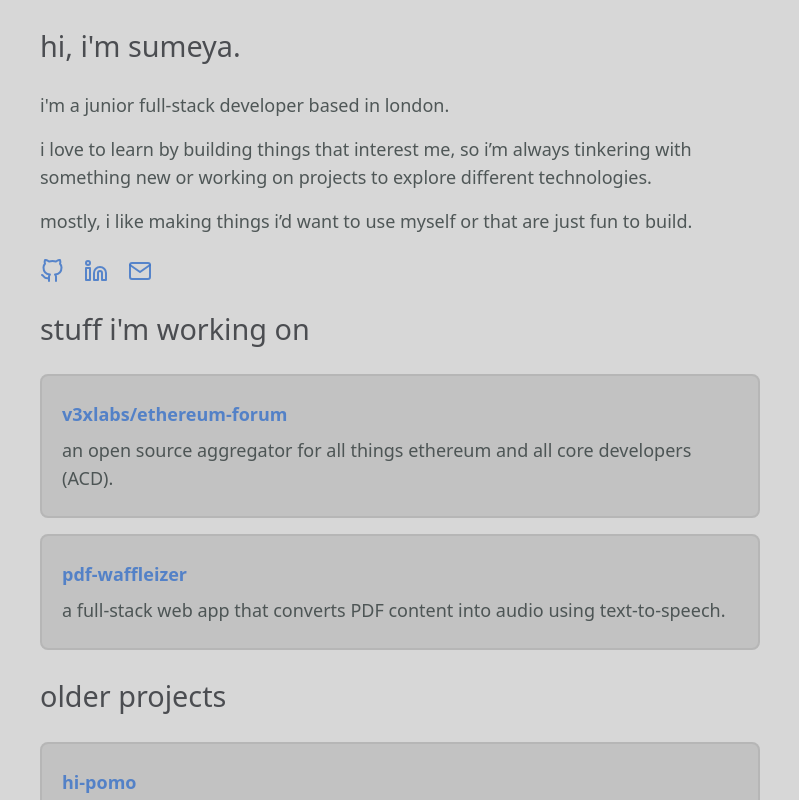
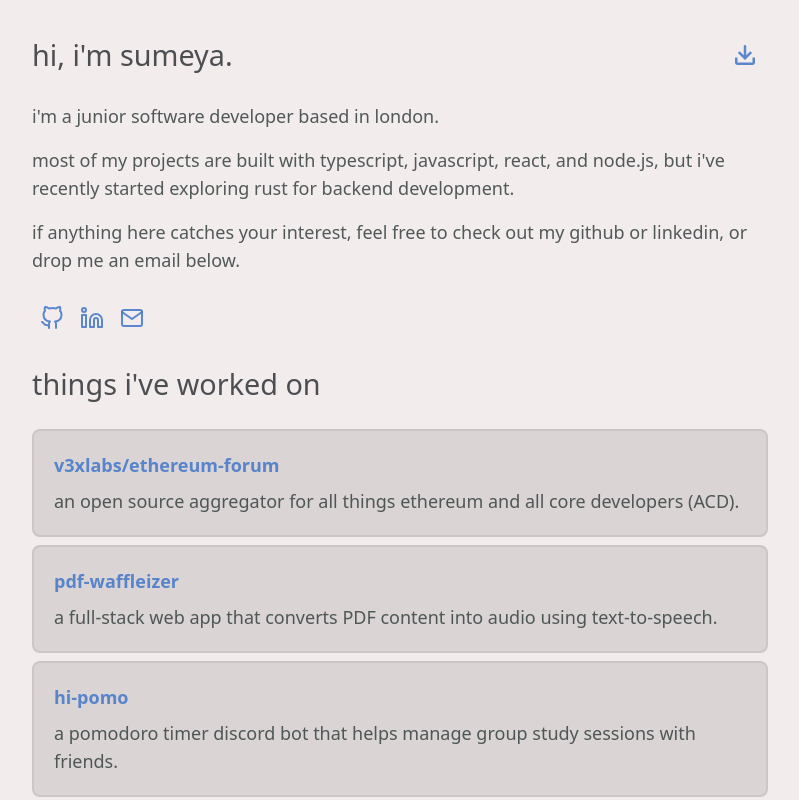
Before and after one commit to sumeyacodes/sumeya.dev, a React (Vite) app: page / in a window 1280 px wide. Shown: the top 800 px of the page, without its empty margins (240-1039 px from the left). Built offline with nearby package versions, Linux system fonts and the light colour scheme.

Commit message:
feat: print pdf button & updated content

```diff
--- a/src/App.tsx
+++ b/src/App.tsx
@@ -1,21 +1,26 @@
 import { PersonalBio } from "./components/personal-bio";
-import { Cards } from "./components/project-cards";
+import { Cards } from "./components/cards";
 import { SocialLinks } from "./components/social-links";
-import { currentProjects, oldProjects, content } from "./util/content";
-import "./styles/index.css";
+import { currentProjects, content, other } from "./util/content";
+import { DownloadButton } from "./components/download-button";
 
 export default function App() {
   return (
-    <main className="space-y-6">
-      <h1>hi, i'm sumeya.</h1>
+    <main className="space-y-6 p-[1.5rem] md:p-[2rem]">
+      <header className="flex items-center justify-between">
+        <h1>hi, i'm sumeya.</h1>
+        <DownloadButton />
+      </header>
+
       <PersonalBio content={content} />
+
       <SocialLinks />
 
-      <h1>stuff i'm working on</h1>
-      <Cards projects={currentProjects} />
+      <h1>things i've worked on</h1>
+      <Cards content={currentProjects} />
 
-      <h1>older projects</h1>
-      <Cards projects={oldProjects} />
+      <h1>other things</h1>
+      <Cards content={other} />
     </main>
   );
 }
--- /dev/null
+++ b/src/components/cards.tsx
@@ -0,0 +1,38 @@
+import type { Projects } from "../util/types";
+
+export function Cards({ content }: { content: Projects[] }) {
+  return (
+    <section className="w-full space-y-2">
+      {content.map((c, index) => (
+        <Content key={index} content={c} />
+      ))}
+    </section>
+  );
+}
+
+function Content({ content }: { content: Projects }) {
+  const card = (
+    <article className="space-y-2 backdrop-brightness-90 border-2 border-secondary/10 hover:border-accent/30 p-5 rounded-lg transition-all duration-250 group">
+      <header className="flex-1 md:flex items-center justify-between">
+        <h3 className="text-lg font-semibold text-accent">{content.title}</h3>
+        {content.date && (
+          <time className="text-sm text-secondary/80">{content.date}</time>
+        )}
+      </header>
+      <p className="text-secondary text-lg">{content.description}</p>
+    </article>
+  );
+
+  return content.url ? (
+    <a
+      href={content.url}
+      title="Github Repository"
+      className="block"
+      target="_blank"
+      rel="noopener noreferrer">
+      {card}
+    </a>
+  ) : (
+    card
+  );
+}
--- /dev/null
+++ b/src/components/download-button.tsx
@@ -0,0 +1,15 @@
+import { CgSoftwareDownload } from "react-icons/cg";
+
+export function DownloadButton() {
+  return (
+    <button
+      title="Download or print PDF"
+      className="p-2 text-3xl rounded-lg hover:backdrop-brightness-90 text-accent transition-all duration-250 group cursor-pointer"
+      onClick={(e) => {
+        e.preventDefault();
+        window.print();
+      }}>
+      <CgSoftwareDownload />
+    </button>
+  );
+}
--- a/src/components/personal-bio.tsx
+++ b/src/components/personal-bio.tsx
@@ -1,14 +1,10 @@
-import { type ReactNode } from "react";
-
-const Formatting = ({ children }: { children: ReactNode }) => {
-  return <p className="text-lg">{children}</p>;
-};
-
 export function PersonalBio({ content }: { content: string[] }) {
   return (
     <section className="space-y-4 text-secondary">
       {content.map((text, index) => (
-        <Formatting key={index}>{text}</Formatting>
+        <p key={index} className="text-lg">
+          {text}
+        </p>
       ))}
     </section>
   );
--- a/src/components/project-cards.tsx
+++ /dev/null
@@ -1,17 +0,0 @@
-import type { Projects } from "../util/types";
-
-export function Cards({ projects }: { projects: Projects[] }) {
-  return (
-    <section className="w-full space-y-4">
-      {projects.map((project, index) => (
-        <a
-          key={index}
-          href={project.url}
-          className="block space-y-2 backdrop-brightness-90 border-2 border-secondary/10 hover:border-accent/30 px-5 py-6 rounded-lg transition-all duration-250 group">
-          <h3 className="text-lg font-semibold text-accent">{project.title}</h3>
-          <p className="text-secondary text-lg">{project.description}</p>
-        </a>
-      ))}
-    </section>
-  );
-}
--- a/src/components/social-links.tsx
+++ b/src/components/social-links.tsx
@@ -2,12 +2,13 @@ import { socials } from "../util/content";
 
 export function SocialLinks() {
   return (
-    <span className="inline-flex space-x-5 text-2xl">
+    <span className="flex items-center text-2xl space-1">
       {socials.map((social) => (
         <a
           key={social.url}
+          title={social.title}
           href={social.url}
-          className="text-accent hover:text-accent/65 transition-colors duration-250">
+          className="text-accent p-2 rounded-lg bg-transparent hover:backdrop-brightness-90 transition-all duration-250 block">
           {social.icon}
         </a>
       ))}
--- a/src/main.tsx
+++ b/src/main.tsx
@@ -1,6 +1,7 @@
 import { StrictMode } from "react";
 import { createRoot } from "react-dom/client";
 import "./styles/themes.css";
+import "./styles/index.css";
 import App from "./App.tsx";
 
 createRoot(document.getElementById("root")!).render(
--- a/src/styles/index.css
+++ b/src/styles/index.css
@@ -1,6 +1,14 @@
+@import "tailwindcss";
+
+@layer base {
+  * {
+    margin: 0;
+    padding: 0;
+    box-sizing: border-box;
+  }
   #root {
     margin: 0 auto;
-  max-width: 45rem;
+    max-width: 50rem;
   }
 
   h1 {
@@ -8,12 +16,15 @@ h1 {
   }
 
   body {
-  margin: 0;
     display: flex;
     place-items: center;
-  min-width: 20px;
+    min-width: 20rem;
     min-height: 100vh;
-  background-color: var(--color-bg);
-  color: var(--color-primary);
-  padding: 1.5rem;
+    font-weight: 400;
   }
+}
+@media print {
+  @page {
+    margin: 0;
+  }
+}
--- a/src/styles/themes.css
+++ b/src/styles/themes.css
@@ -1,7 +1,7 @@
 @import "tailwindcss";
 
 @theme {
-  --color-bg: light-dark(#d7d7d7, #23272a);
+  --color-bg: light-dark(#f2ecec, #23272a);
   --color-primary: light-dark(
     rgba(68, 70, 75, 0.953),
     rgba(184, 172, 172, 0.961)
@@ -12,8 +12,6 @@
 }
 
 :root {
-  line-height: 1.5;
-  font-weight: 400;
   color-scheme: light dark;
 
   color: var(--color-primary);
--- a/src/util/content.tsx
+++ b/src/util/content.tsx
@@ -2,9 +2,9 @@ import { FiGithub, FiLinkedin, FiMail } from "react-icons/fi";
 import type { Socials, Projects } from "./types";
 
 export const content = [
-  "i'm a junior full-stack developer based in london.",
-  "i love to learn by building things that interest me, so i’m always tinkering with something new or working on projects to explore different technologies.",
-  "mostly, i like making things i’d want to use myself or that are just fun to build.",
+  "i'm a junior software developer based in london.",
+  "most of my projects are built with typescript, javascript, react, and node.js, but i've recently started exploring rust for backend development.",
+  "if anything here catches your interest, feel free to check out my github or linkedin, or drop me an email below.",
 ];
 
 export const currentProjects: Projects[] = [
@@ -20,34 +20,37 @@ export const currentProjects: Projects[] = [
       "a full-stack web app that converts PDF content into audio using text-to-speech.",
     url: "https://github.com/sumeyacodes/pdf-waffleizer",
   },
-];
-
-export const oldProjects: Projects[] = [
   {
     title: "hi-pomo",
     description:
       "a pomodoro timer discord bot that helps manage group study sessions with friends.",
     url: "https://github.com/sumeyacodes/hi-pomo-bot",
   },
-  // {
-  //   title: "journal",
-  //   description:
-  //     "a mockup daily journaling app with a messaging-style interface.",
-  //   url: "https://my-journal-mockup.vercel.app",
-  // },
 ];
 
 export const socials: Socials[] = [
   {
+    title: "Github",
     icon: <FiGithub />,
     url: "https://github.com/sumeyacodes",
   },
   {
+    title: "LinkedIn",
     icon: <FiLinkedin />,
     url: "https://www.linkedin.com/in/sumeyaahmed/",
   },
   {
+    title: "Email",
     icon: <FiMail />,
     url: "mailto:sumeya4hmed@gmail.com",
   },
 ];
+
+export const other = [
+  {
+    title: "school of code",
+    date: "Nov 2024 - March 2025",
+    description:
+      "completed a 4-month intensive bootcamp for full-stack development that introduced me to javascript, typescript, react, node.js, and postgres.",
+  },
+];
--- a/src/util/types.tsx
+++ b/src/util/types.tsx
@@ -3,10 +3,12 @@ import type { JSX } from "react";
 export interface Projects {
   title: string;
   description: string;
-  url: string;
+  url?: string | null;
+  date?: string;
 }
 
 export interface Socials {
+  title: string;
   icon: JSX.Element;
   url: string;
 }
```
Lines whose indentation alone changed are shown as unchanged.
